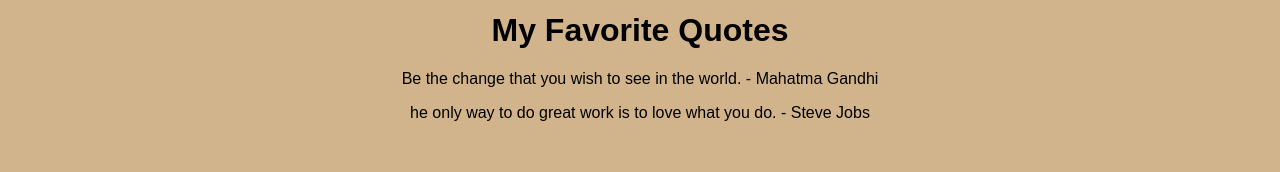
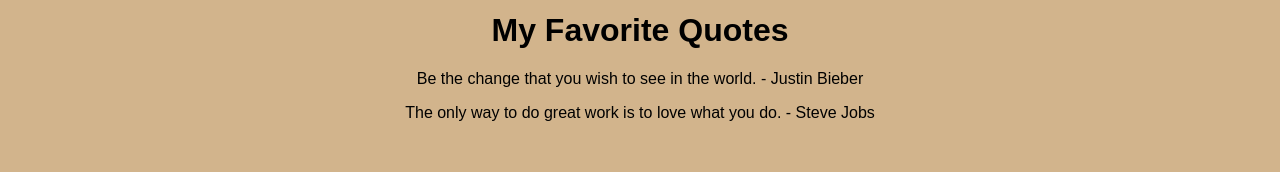
Before and after one commit to donnellperkins/GitLab, a plain HTML site: page index.html in a window 1280 px wide. Shown: the part 125-297 px from the top of the page. Drawn offline with Linux system fonts and the light colour scheme.

Commit message:
There is no way that Gandi said that amazing quote, had to be amazing lyricist Justin Bieber.

```diff
--- a/index.html
+++ b/index.html
@@ -13,8 +13,8 @@
 
     <main>
         <h1>My Favorite Quotes</h1>
-        <blockquote>Be the change that you wish to see in the world. - Mahatma Gandhi</blockquote>
-        <blockquote>he only way to do great work is to love what you do. - Steve Jobs</blockquote>
+        <blockquote>Be the change that you wish to see in the world. - Justin Bieber</blockquote>
+        <blockquote>The only way to do great work is to love what you do. - Steve Jobs</blockquote>
     </main>
 
     <footer>
```
